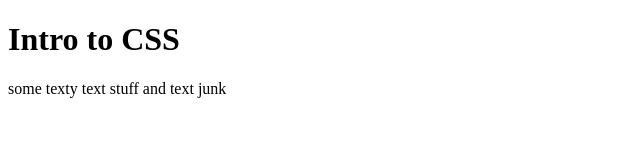
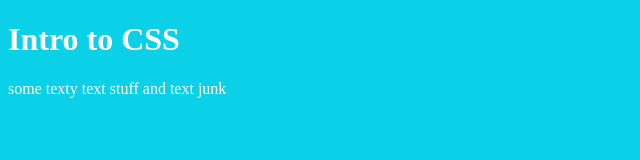
Before and after one commit to bonniecampbell/intro-to-css, a plain HTML site: page index.html in a window 1280 px wide. Shown: the whole page, without its empty margins (0-640 px from the left). Drawn offline with Linux system fonts and the light colour scheme.

Commit message:
Part 3
Changed background colour and text colour

```diff
--- a/css/main.css
+++ b/css/main.css
@@ -0,0 +1,8 @@
+/* This is a CSS commitment */
+html {
+  background-color:#0ad1e8;
+
+  color: #fff;
+
+
+}
--- a/index.html
+++ b/index.html
@@ -3,6 +3,7 @@
   <head>
     <meta charset=“uft-8”>
     <title>intro-to-CSS</title>
+  <link href="css/main.css" rel="stylesheet">
   </head>
   <body>
   <h1>Intro to CSS</h1>
```
